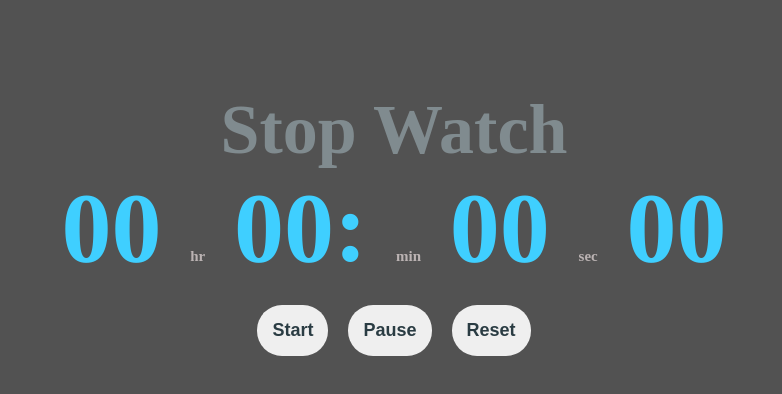
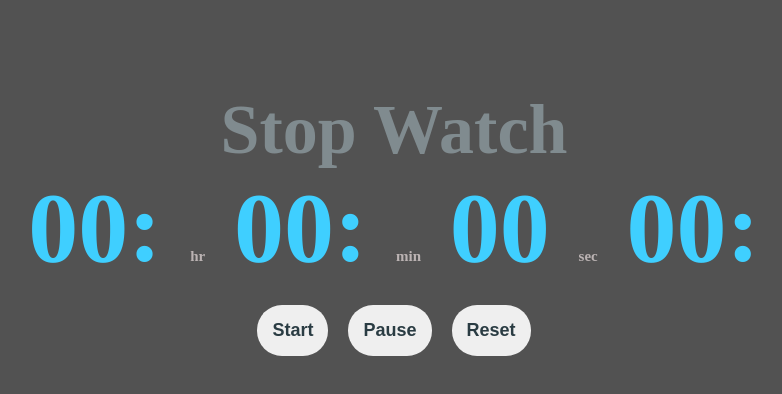
Before and after one commit to Hunain-baig/Project-03-StopWatch, a plain HTML site: page index.html in a window 1280 px wide. Both pictures are taken after a click on the button "Reset". Shown: the whole page, without its empty margins (246-1028 px from the left). Drawn offline with Linux system fonts and the light colour scheme.

Commit message:
correct str-value

```diff
--- a/app.js
+++ b/app.js
@@ -1,22 +1,20 @@
 var hr = 0;
 var min = 0;
-var sec= 0;
+var sec = 0;
 var count = 0;
 
 var timer = false;
 
-
-function  start() {
+function start() {
   timer = true;
   stopwatch();
 }
 
-function  pause() {
+function pause() {
   timer = false;
 }
 
-
-function  reset() {
+function reset() {
   timer = false;
 
   hr = 0;
@@ -24,29 +22,27 @@ function  reset() {
   sec = 0;
   count = 0;
 
-  document.getElementById('hr').innerHTML = '00';
-  document.getElementById('min').innerHTML = '00:';
-  document.getElementById('count').innerHTML = '00';
-  document.getElementById('sec').innerHTML = '00';
+  document.getElementById("hr").innerHTML = "00:";
+  document.getElementById("min").innerHTML = "00:";
+  document.getElementById("count").innerHTML = "00:";
+  document.getElementById("sec").innerHTML = "00";
 }
 
-function stopwatch(){
-if(timer == true){
+function stopwatch() {
+  if (timer == true) {
     count = count + 1;
-
 
     if (count == 100) {
       sec = sec + 1;
       count = 0;
     }
 
-
-  if (sec == 60){
+    if (sec == 60) {
       min = min + 1;
       sec = 0;
     }
 
-  if(min == 60){
+    if (min == 60) {
       hr = hr + 1;
       min = 0;
       sec = 0;
@@ -57,10 +53,9 @@ if(timer == true){
     var secString = sec;
     var countString = count;
 
-  if(hr < 10){
-    hrString = '0' + hrString
+    if (hr < 10) {
+      hrString = "0" + hrString;
     }
-
 
     if (min < 10) {
       minString = "0" + minString;
@@ -74,15 +69,14 @@ if(timer == true){
       countString = "0" + countString;
     }
 
-     document.getElementById('hr').innerHTML = hrString;
+    document.getElementById("hr").innerHTML = hrString;
 
-     document.getElementById('min').innerHTML = minString;
+    document.getElementById("min").innerHTML = minString;
 
-     document.getElementById('sec').innerHTML = secString;
+    document.getElementById("sec").innerHTML = secString;
 
-  document.getElementById('count').innerHTML = countString;
+    document.getElementById("count").innerHTML = countString;
 
-  setTimeout('stopwatch()' ,10)
-
+    setTimeout("stopwatch()", 10);
   }
 }
--- a/index.html
+++ b/index.html
@@ -1,20 +1,18 @@
 <!DOCTYPE html>
 <html lang="en">
   <head>
-    <meta charset="UTF-8">
-    <meta name="viewport" content="width=device-width, initial-scale=1.0">
+    <meta charset="UTF-8" />
+    <meta name="viewport" content="width=device-width, initial-scale=1.0" />
     <title>Stop Watch</title>
-    <link rel="stylesheet" href="./style.css">
+    <link rel="stylesheet" href="./style.css" />
   </head>
   <body>
-
     <div class="main">
       <h1 class="h1">Stop Watch</h1>
 
       <div id="time">
         <span class="digit" id="hr">00 :</span>
         <span class="txt">hr</span>
-
 
         <span class="digit" id="min"> 00 :</span>
         <span class="txt">min</span>
@@ -24,9 +22,6 @@
 
         <span class="digit" id="count">00</span>
       </div>
-
-
-
     </div>
 
     <div class="btn">
```
Lines whose indentation alone changed are shown as unchanged.
